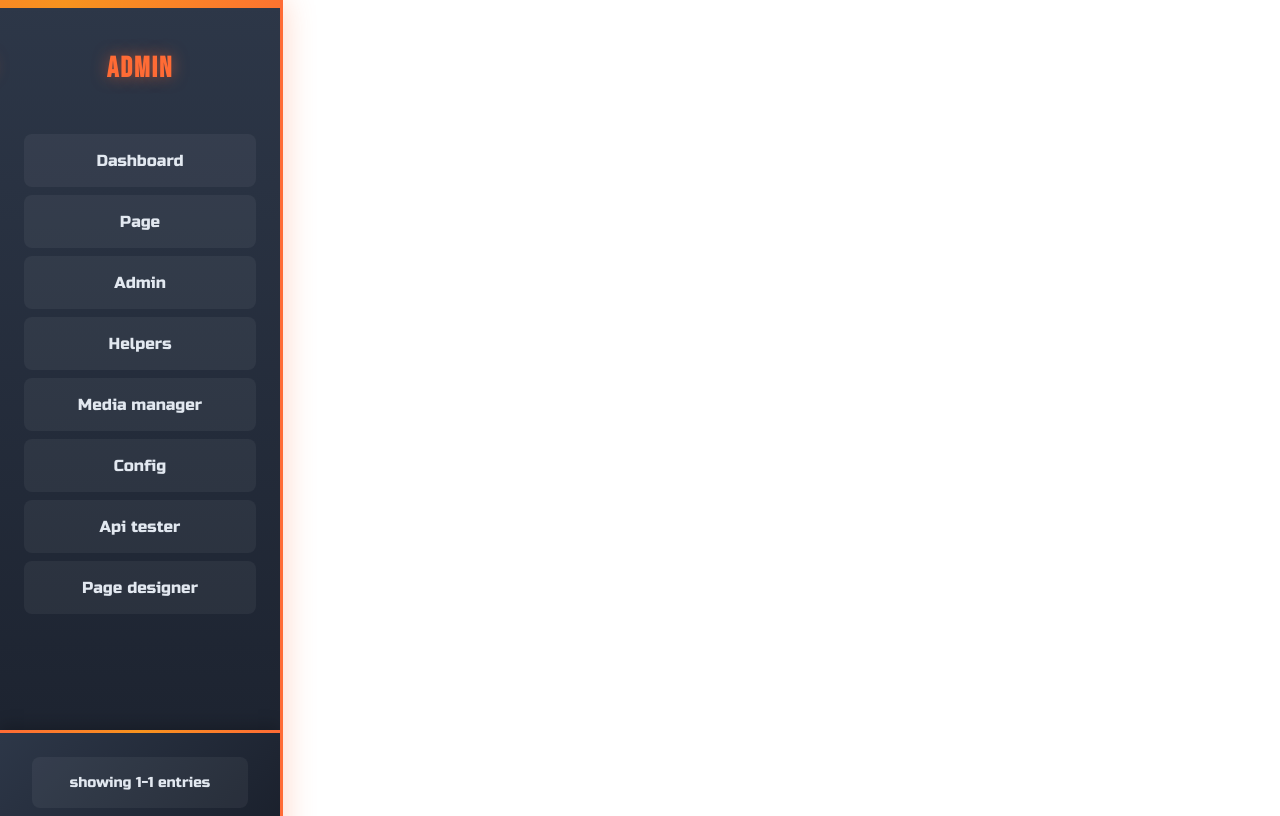
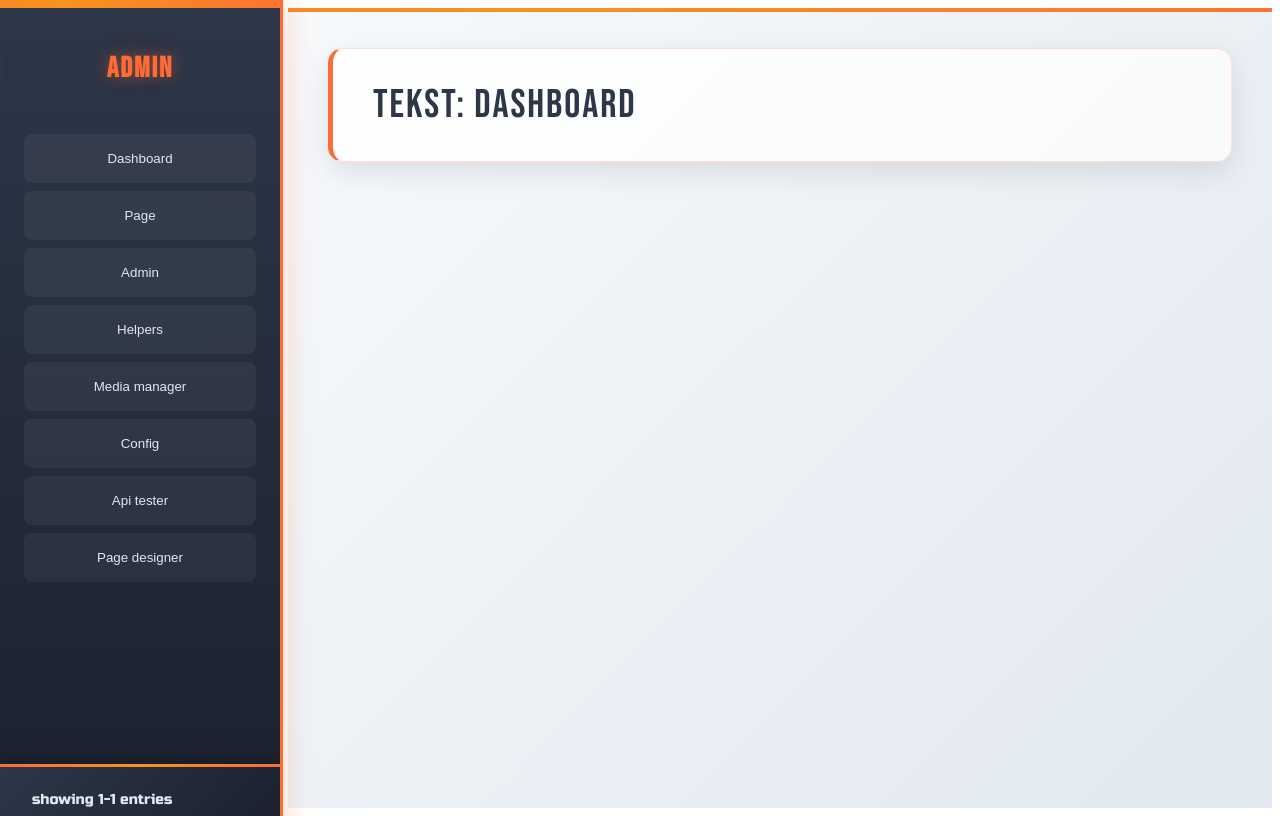
Before and after one commit to F0gsler/FitnessSystemInformatik, an Angular app: page /admin in a window 1280 px wide. Built offline with nearby package versions, Linux system fonts and the light colour scheme.

Commit message:
Added some things to admin page

```diff
--- a/src/pages/admin/admin.css
+++ b/src/pages/admin/admin.css
@@ -79,7 +79,7 @@ body {
   padding: 0 1.5rem;
 }
 
-.box p {
+.box button {
   padding: 1rem 1.5rem;
   margin: 0;
   width: 100%;
@@ -96,7 +96,7 @@ body {
   overflow: hidden;
 }
 
-.box p::before {
+.box button::before {
   content: '';
   position: absolute;
   top: 0;
@@ -107,7 +107,7 @@ body {
   transition: left 0.5s ease;
 }
 
-.box p:hover {
+.box button:hover {
   background: linear-gradient(135deg, #ff6b35 0%, #f7931e 100%);
   color: #ffffff;
   transform: translateX(5px);
@@ -115,11 +115,11 @@ body {
   border-color: #ff6b35;
 }
 
-.box p:hover::before {
+.box button:hover::before {
   left: 100%;
 }
 
-.box p.active {
+.box button.active {
   background: linear-gradient(135deg, #ff6b35 0%, #f7931e 100%);
   color: #ffffff;
   border-color: #ff6b35;
@@ -381,6 +381,44 @@ body {
     grid-template-columns: repeat(2, 1fr);
   }
 }
+/* Main content - sits next to the sidebar */
+.content {
+  margin-left: 280px;
+  min-height: 100vh;
+  padding: 2.5rem;
+  background: linear-gradient(135deg, #f7fafc 0%, #e2e8f0 100%);
+  position: relative;
+  box-sizing: border-box;
+}
+
+.content::before {
+  content: '';
+  position: absolute;
+  top: 0;
+  left: 0;
+  right: 0;
+  height: 4px;
+  background: linear-gradient(90deg, #ff6b35, #f7931e, #ff6b35);
+  background-size: 200% 100%;
+  animation: adminGlow 3s ease-in-out infinite;
+}
+
+.content p {
+  background: linear-gradient(135deg, #ffffff 0%, #f8fafc 100%);
+  color: #2d3748;
+  font-family: 'Bebas Neue', sans-serif;
+  font-size: 2.5rem;
+  text-transform: uppercase;
+  letter-spacing: 2px;
+  padding: 2rem 2.5rem;
+  border-radius: 15px;
+  box-shadow: 0 10px 30px rgba(0,0,0,0.1);
+  border: 1px solid rgba(255,107,53,0.2);
+  border-left: 5px solid #ff6b35;
+  margin: 0;
+  position: relative;
+  z-index: 2;
+}
 
 @media (max-width: 768px) {
   .box {
@@ -432,4 +470,13 @@ body {
     gap: 1rem;
     text-align: center;
   }
+    .content {
+    margin-left: 0;
+    padding: 1.5rem;
+  }
+
+  .content p {
+    font-size: 1.8rem;
+    padding: 1.5rem;
+  }
 }
--- a/src/pages/admin/admin.html
+++ b/src/pages/admin/admin.html
@@ -1,17 +1,20 @@
 <div class="box">
   <h1>Admin</h1>
   <div class="menu">
-    <p>Dashboard</p>
-    <p>Page</p>
-    <p>Admin</p>
-    <p>Helpers</p>
-    <p>Media manager</p>
-    <p>Config</p>
-    <p>Api tester</p>
-    <p>Page designer</p>
+    <button (click)="setNum(1)">Dashboard</button>
+    <button (click)="setNum(2)">Page</button>
+    <button (click)="setNum(3)">Admin</button>
+    <button (click)="setNum(4)">Helpers</button>
+    <button (click)="setNum(5)">Media manager</button>
+    <button (click)="setNum(6)">Config</button>
+    <button (click)="setNum(7)">Api tester</button>
+    <button (click)="setNum(8)">Page designer</button>
   </div>
-      <div class="Entries">
+  <div class="Entries">
     <p>showing 1-1 entries</p>
+  </div>
+</div>
 
-    </div>
+<div class="content">
+  <p>Tekst: {{ getTekst() }}</p>
 </div>
--- a/src/pages/admin/admin.ts
+++ b/src/pages/admin/admin.ts
@@ -6,4 +6,22 @@ import { Component } from '@angular/core';
   templateUrl: './admin.html',
   styleUrl: './admin.css',
 })
-export class Admin {}
+export class Admin {
+    num: number = 1;
+
+  setNum(n: number) {
+    this.num = n;
+  }
+
+  getTekst(): string {
+    if (this.num === 1) return 'Dashboard';
+    else if (this.num === 2) return 'Pages';
+    else if (this.num === 3) return 'Admin';
+    else if (this.num === 4) return 'Helpers';
+    else if (this.num === 5) return 'Media Manager';
+    else if (this.num === 6) return 'Config';
+    else if (this.num === 7) return 'Api Tester';
+    else if (this.num === 8) return 'Page Designer';
+    else return 'Not working';
+  }
+}
```
